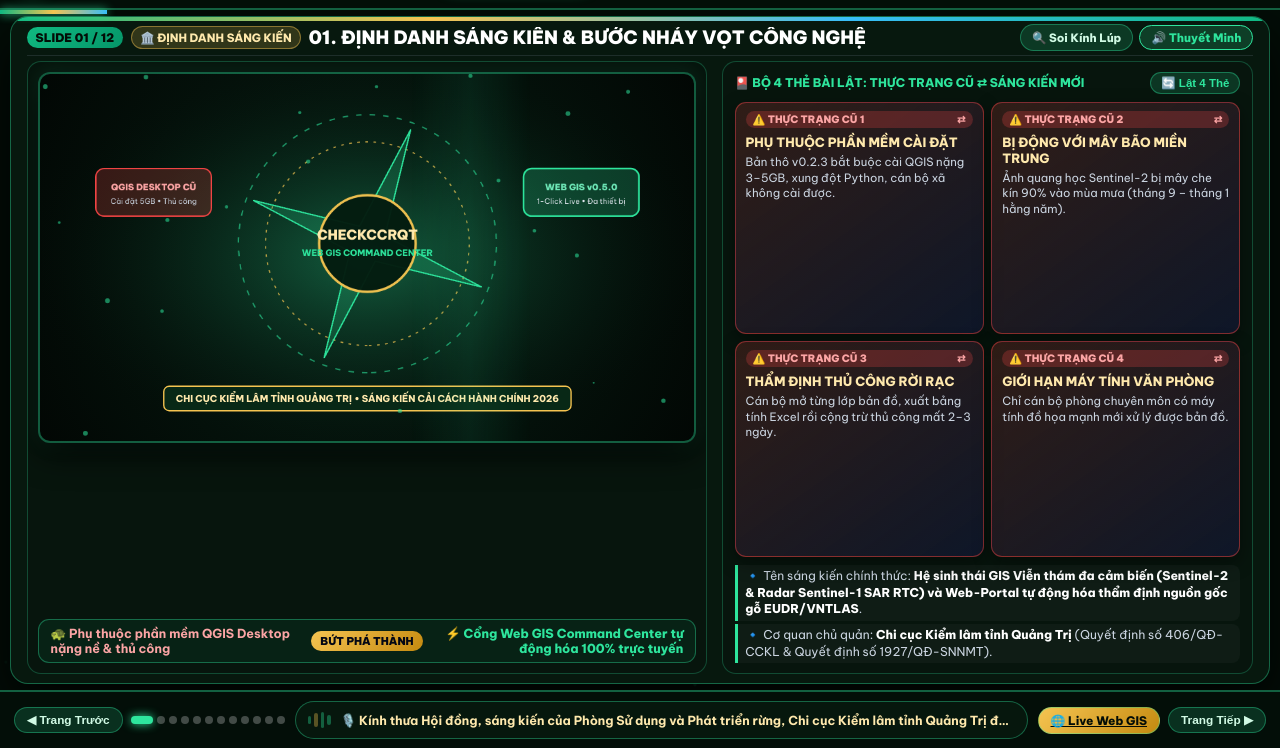
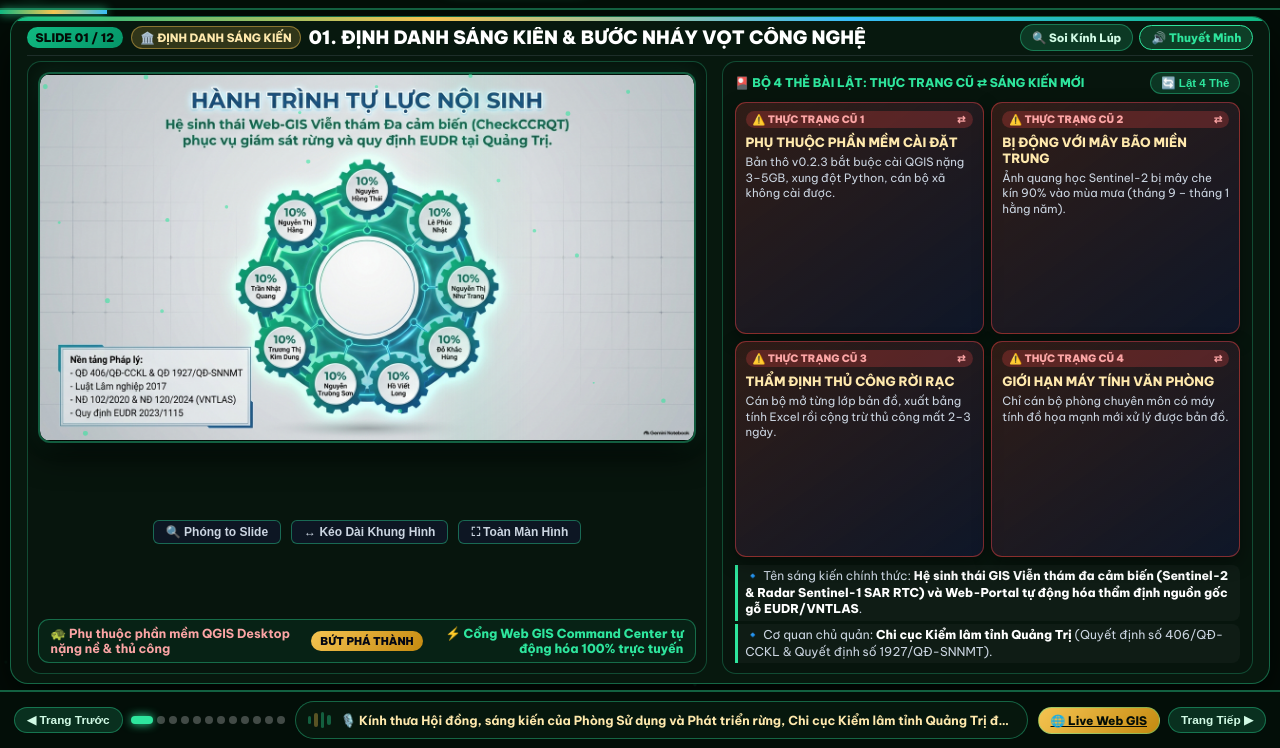
Before and after one commit to happyrun09/checkccrqt, a plain HTML site: page bao-cao-sang-kien-4d.html in a window 1280 px wide. Shown: the part 52-800 px from the top of the page. Drawn offline with Linux system fonts and the light colour scheme; a web font is replaced by a local one.

Commit message:
Add Interactive 4D Innovation Report (bao-cao-sang-kien-4d.html), 10 Authors, Desktop v0.2.3 vs Web v0.5.0 Matrix & Live ROI Calculator

```diff
--- a/bao-cao-sang-kien-4d.html
+++ b/bao-cao-sang-kien-4d.html
@@ -947,6 +947,48 @@
       .paper-sheet { padding: 0; box-shadow: none; max-width: 100%; }
       body { background: #fff; color: #000; overflow: visible; }
     }
+
+    /* Cinema & Splitter Mode Controls */
+    .visual-toolbar-sub {
+      display: flex;
+      align-items: center;
+      justify-content: center;
+      gap: 10px;
+      margin-top: 6px;
+      margin-bottom: 4px;
+    }
+    .btn-sub-tool {
+      background: rgba(15, 23, 42, 0.8);
+      border: 1px solid rgba(46, 229, 157, 0.4);
+      color: #cbd5e1;
+      padding: 4px 12px;
+      border-radius: 6px;
+      font-size: 0.75rem;
+      cursor: pointer;
+      font-weight: 600;
+      transition: all 0.2s ease;
+    }
+    .btn-sub-tool:hover {
+      background: rgba(46, 229, 157, 0.2);
+      color: #2ee59d;
+      border-color: #2ee59d;
+      transform: translateY(-1px);
+    }
+    /* Layout Presets */
+    body.layout-cinema .stage-grid-4d {
+      grid-template-columns: 75% 25% !important;
+    }
+    body.layout-full-cinema .stage-grid-4d {
+      grid-template-columns: 100% 0% !important;
+    }
+    body.layout-full-cinema .panel-deck-content {
+      display: none !important;
+    }
+    .slide-hd-image {
+      transition: transform 0.3s ease;
+      cursor: zoom-in;
+    }
+
   </style>
 </head>
 <body class="mode-horizontal style-forestry workspace-deck">
@@ -1978,13 +2020,26 @@
             </div>
 
             <div class="stage-grid-4d">
-              <div class="panel-visual-16x9">
+              <div class="panel-visual-16x9" id="panelVisual_${idx}">
                 <div class="giant-art-frame" id="artFrame_${idx}">
-                  <div class="visual-svg-stage" onclick="onStageClickRipple(event, ${idx})">
-                    ${getSvgArt(slide.svgTheme, idx)}
+                  <div class="visual-svg-stage" onclick="onStageClickRipple(event, ${idx})" style="position:relative; overflow:hidden;">
+                    <img src="./assets/slides/slide_${String(idx + 1).padStart(2, "0")}.png"
+                         alt="Slide ${idx + 1} - NotebookLM"
+                         id="slideImg_${idx}"
+                         class="slide-hd-image"
+                         style="width:100%; height:100%; object-fit:contain; border-radius:10px; display:block;"
+                         onerror="this.style.display='none'; document.getElementById('svgFallback_${idx}').style.display='block';" />
+                    <div id="svgFallback_${idx}" style="display:none; width:100%; height:100%;">
+                      ${getSvgArt(slide.svgTheme, idx)}
+                    </div>
                     <canvas class="fx-living-overlay-canvas" id="fxCanvas_${idx}"></canvas>
                   </div>
                   <div class="magnifier-lens-4d" id="magLens_${idx}"></div>
+                </div>
+                <div class="visual-toolbar-sub">
+                  <button class="btn-sub-tool" onclick="toggleSlideZoom(${idx})" title="Xem Slide cỡ phóng đại HD">🔍 Phóng to Slide</button>
+                  <button class="btn-sub-tool" onclick="toggleCinemaLayout()" title="Kéo dài / Thu hẹp khung hình Cinema">↔ Kéo Dài Khung Hình</button>
+                  <button class="btn-sub-tool" onclick="toggleFullScreen()" title="Toàn màn hình">⛶ Toàn Màn Hình</button>
                 </div>
                 <div class="transform-row-large" onclick="flipAllCardsForSlide(${idx})" title="Nhấp để lật nhanh 4 thẻ đối chiếu">
                   <span class="state-old-lg">${slide.stateOld}</span>
```
Also changed, not shown: assets/slides/slide_01.png (added), assets/slides/slide_03.png (added), assets/slides/slide_04.png (added), assets/slides/slide_07.png (added), assets/slides/slide_08.png (added), 7 other files.
